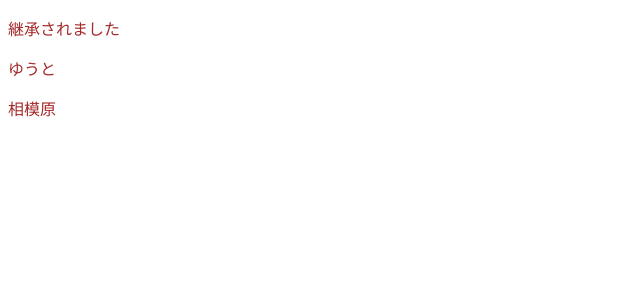
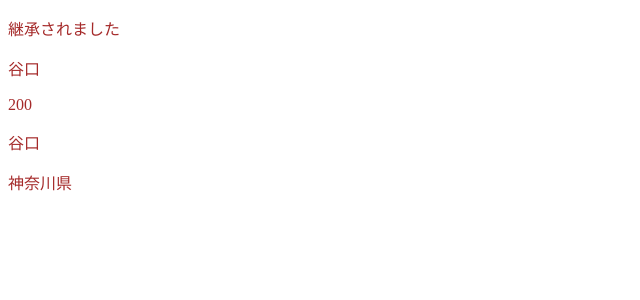
Before and after one commit to guchondayo/handsOn-vueCLI, a Vue app: page / in a window 1280 px wide. Shown: the top 300 px of the page, without its empty margins (0-640 px from the left). Built offline with nearby package versions, Linux system fonts and the light colour scheme.

Commit message:
prop成功

```diff
--- a/src/App.vue
+++ b/src/App.vue
@@ -3,7 +3,7 @@
 <!-- タグ忘れがち -->
 <template>
   <div id="app">
-    <HeaderComponents :name="checkName"></HeaderComponents>
+    <HeaderComponents :name=checkName :number=checkNumber :profile=myProfile></HeaderComponents>
   </div>
 </template>
 
@@ -14,7 +14,9 @@ import HeaderComponents from "./components/HeaderComponents.vue"
 export default{
   data:function(){
     return {
-      checkName:{name:"ゆうと",address:"相模原"}
+      checkName:"谷口",
+      checkNumber:200,
+      myProfile:{name:"谷口",address:"神奈川県"}
     }
   },
   components: {
--- a/src/components/HeaderComponents.vue
+++ b/src/components/HeaderComponents.vue
@@ -1,8 +1,10 @@
 <template>
     <div>
         <p>継承されました</p>
-        <p>{{ name.name }}</p>
-        <p>{{ name.address }}</p>
+        <p>{{ name }}</p>
+        <p>{{ number}}</p>
+        <p>{{ profile.name}}</p>
+        <p>{{ profile.address}}</p>
     </div>
 </template>
 <script>
@@ -13,15 +15,19 @@ export default{
     },
     props: {
         name: {
-            type: String, // String型に限定
-            required: true, // 必須項目
+        type: String, // String型に限定
+        // required: true, // 必須項目
         },
+        number: {
+        type: Number, // Number型に限定
+        default: 20 // default値を設定
+        },
+        profile:{
+        type: Object //ここ間違えるとエラーになる
+        }
     }
 }
-
 </script>
-
-
 <style>
     p{
         color: brown;
```
